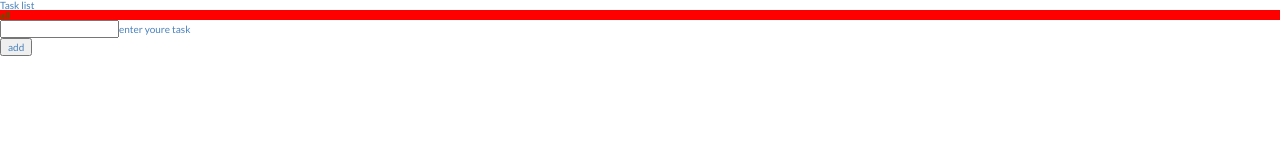
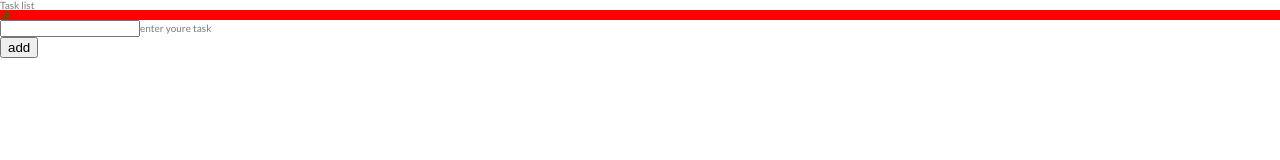
Before and after one commit to alkhimenok/task-list, a React (Create React App) app: page / in a window 1280 px wide. Shown: the top 160 px of the page. Built offline with nearby package versions, Linux system fonts and the light colour scheme.

Commit message:
add: styles

```diff
--- a/package.json
+++ b/package.json
@@ -6,8 +6,7 @@
 		"react": "^17.0.2",
 		"react-dom": "^17.0.2",
 		"react-scripts": "5.0.0",
-		"reset-css": "^5.0.1",
-		"styled-components": "^5.3.3"
+		"reset-css": "^5.0.1"
 	},
 	"scripts": {
 		"start": "react-scripts start",
--- /dev/null
+++ b/src/index.css
@@ -0,0 +1,11 @@
+/* ----- icons */
+@import './styles/icons.css';
+/* icons ----- */
+
+/* ----- fonts */
+@import './styles/fonts.css';
+/* fonts ----- */
+
+/* ----- reset */
+@import './styles/reset.css';
+/* reset ----- */
--- a/src/index.js
+++ b/src/index.js
@@ -1,14 +1,5 @@
 import ReactDOM from 'react-dom'
 import App from './App'
-import { Fonts, Icons, Reset } from './styledApp'
-// import './index.css'
+import './index.css'
 
-ReactDOM.render(
-	<>
-		<Reset />
-		<Fonts />
-		<Icons />
-		<App />
-	</>,
-	document.getElementById('root')
-)
+ReactDOM.render(<App />, document.getElementById('root'))
--- a/src/styledApp.js
+++ /dev/null
@@ -1,113 +0,0 @@
-// cSpell:ignore Lato, latoRegular, latoBold, ieFix
-
-import styled, { createGlobalStyle } from 'styled-components'
-import { PRIMARY_FONT, PRIMARY_COLOR, BREAKPOINT_SM_MIN, BREAKPOINT_XS_MAX } from './constants/constants'
-
-export const Reset = createGlobalStyle`
-  ${require('reset-css')};
-
-  html,
-  body,
-  input,
-  button {
-    font-family: ${PRIMARY_FONT};
-    color: ${PRIMARY_COLOR};
-  }
-  @media screen and (min-width: ${BREAKPOINT_SM_MIN}) {
-    html
-    body,
-    input,
-    button {
-      font-size: 10px;
-    }
-  }
-  @media screen and (max-width: ${BREAKPOINT_XS_MAX}) {
-    html,
-    body,
-    input,
-    button {
-      font-size: calc(0px + 10 * (100vw / ${parseInt(BREAKPOINT_XS_MAX)}));
-    }
-  }
-`
-
-export const Fonts = createGlobalStyle`
-  @font-face {
-    font-family: 'latoBold';
-    src: url(${require('./assets/fonts/Lato-Bold.ttf')});
-  }
-  @font-face {
-    font-family: 'latoRegular';
-    src: url(${require('./assets/fonts/Lato-Regular.ttf')});
-  }
-`
-
-export const Icons = createGlobalStyle`
-  @font-face {
-    font-family: 'icons';
-    src: url(${require('./assets/icons/icons.eot?j2a5az')});
-    src: url(${require('./assets/icons/icons.eot?j2a5az#iefix')}) format('embedded-opentype'),
-      url(${require('./assets/icons/icons.ttf?j2a5az')}) format('truetype'), url(${require('./assets/icons/icons.woff?j2a5az')}) format('woff'),
-      url(${require('./assets/icons/icons.svg?j2a5az#icomoon')}) format('svg');
-    font-weight: normal;
-    font-style: normal;
-    font-display: block;
-  }
-
-  [class^='icon-']::before,
-  [class*=' icon-']::before {
-    font-family: 'icons' !important;
-    speak: never;
-    font-style: normal;
-    font-weight: normal;
-    font-variant: normal;
-    text-transform: none;
-    line-height: 1;
-    -webkit-font-smoothing: antialiased;
-    -moz-osx-font-smoothing: grayscale;
-  }
-
-  .icon-delete:before {
-    content: '\\e9ad';
-  }
-  .icon-important:before {
-    content: '\\e9d9';
-  }
-  .icon-completed:before {
-    content: '\\ea10';
-  }
-
-/* @font-face {
-	font-family: 'icons';
-	src: url('./assets/icons/icons.eot?j2a5az');
-	src: url('./assets/icons/icons.eot?j2a5az#iefix') format('embedded-opentype'),
-		url('./assets/icons/icons.ttf?j2a5az') format('truetype'), url('./assets/icons/icons.woff?j2a5az') format('woff'),
-		url('./assets/icons/icons.svg?j2a5az#icomoon') format('svg');
-	font-weight: normal;
-	font-style: normal;
-	font-display: block;
-}
-
-[class^='icon-']::before,
-[class*=' icon-']::before {
-	font-family: 'icons' !important;
-	speak: never;
-	font-style: normal;
-	font-weight: normal;
-	font-variant: normal;
-	text-transform: none;
-	line-height: 1;
-	-webkit-font-smoothing: antialiased;
-	-moz-osx-font-smoothing: grayscale;
-}
-
-.icon-delete:before {
-	content: '\e9ad';
-}
-.icon-important:before {
-	content: '\e9d9';
-}
-.icon-completed:before {
-	content: '\ea10';
-} */
-`
--- /dev/null
+++ b/src/styles/fonts.css
@@ -0,0 +1,8 @@
+@font-face {
+	font-family: 'latoBold';
+	src: url('../assets/fonts/Lato-Bold.ttf');
+}
+@font-face {
+	font-family: 'latoRegular';
+	src: url('../assets/fonts/Lato-Regular.ttf');
+}
--- /dev/null
+++ b/src/styles/icons.css
@@ -0,0 +1,33 @@
+@font-face {
+	font-family: 'icons';
+	src: url('../assets/icons/icons.eot?j2a5az');
+	src: url('../assets/icons/icons.eot?j2a5az#iefix') format('embedded-opentype'),
+		url('../assets/icons/icons.ttf?j2a5az') format('truetype'), url('../assets/icons/icons.woff?j2a5az') format('woff'),
+		url('../assets/icons/icons.svg?j2a5az#icomoon') format('svg');
+	font-weight: normal;
+	font-style: normal;
+	font-display: block;
+}
+
+[class^='icon-']::before,
+[class*=' icon-']::before {
+	font-family: 'icons' !important;
+	speak: never;
+	font-style: normal;
+	font-weight: normal;
+	font-variant: normal;
+	text-transform: none;
+	line-height: 1;
+	-webkit-font-smoothing: antialiased;
+	-moz-osx-font-smoothing: grayscale;
+}
+
+.icon-delete:before {
+	content: '\e9ad';
+}
+.icon-important:before {
+	content: '\e9d9';
+}
+.icon-completed:before {
+	content: '\ea10';
+}
--- /dev/null
+++ b/src/styles/reset.css
@@ -0,0 +1,23 @@
+@import 'reset-css';
+
+* {
+	box-sizing: border-box;
+}
+html,
+body {
+	font-family: 'latoRegular';
+	color: #7a7e82;
+}
+@media screen and (min-width: 577px) {
+	html,
+	body,
+	input {
+		font-size: 10px;
+	}
+}
+@media screen and (max-width: 576px) {
+	html,
+	body {
+		font-size: calc(0px + 10 * (100vw / 576));
+	}
+}
```
Also changed, not shown: src/components/Form/styled.js (deleted), 1 other file (tests, documents, lock files or other folders).
